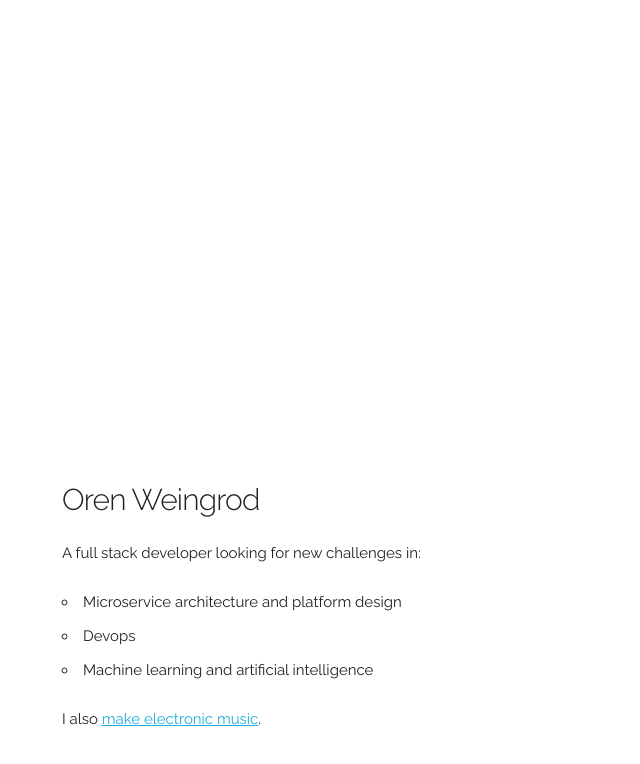
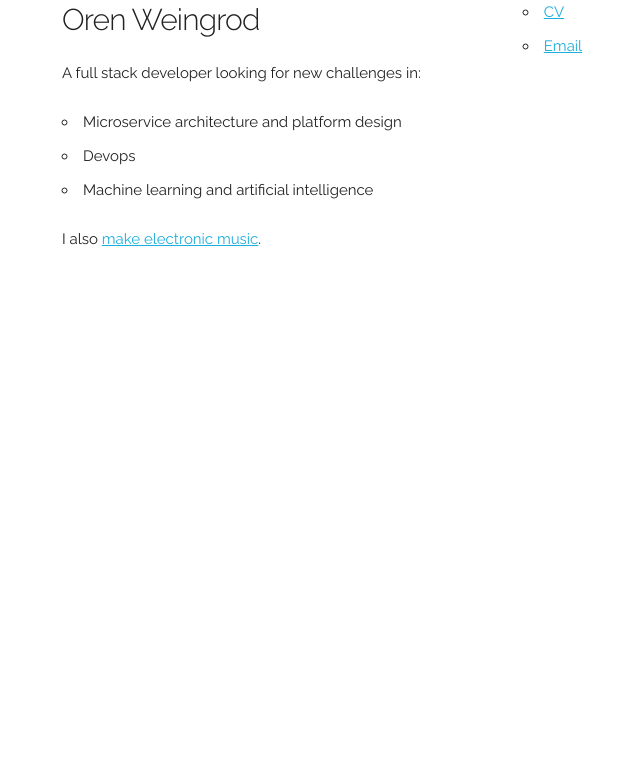
Before and after one commit to oweingrod/oweingrod.github.io, a plain HTML site: page index.html in a window 1280 px wide. Shown: the whole page, without its empty margins (98-738 px from the left). Drawn offline with Linux system fonts and the light colour scheme.

Commit message:
add email and resume

```diff
--- a/index.html
+++ b/index.html
@@ -33,7 +33,7 @@
   –––––––––––––––––––––––––––––––––––––––––––––––––– -->
   <div class="container">
     <div class="row">
-      <div class="one-half column" style="margin-top: 25%">
+      <div class="one-half column">
         <h4>Oren Weingrod</h4>
         <p>A full stack developer looking for new challenges in:</p>
         <ul>
@@ -43,7 +43,12 @@
         </ul>
         <p>I also <a href="https://www.soundcloud.com/takeoutt">make electronic music</a>.</p>
       </div>
-      <div class="one-half-column" style="margin-top: 25%"></div>
+      <div class="one-half-column">
+        <ul>
+          <li><a href="/OWResume.pdf">CV</a></li>
+          <li><a href="mailto:oren.weingrod@gmail.com">Email</a></li>
+        </ul>
+      </div>
     </div>
   </div>
 
```
